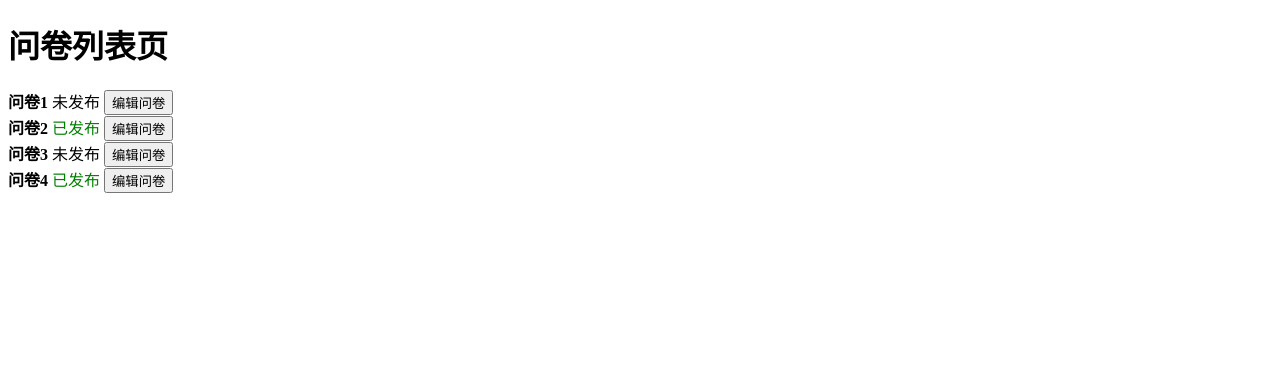
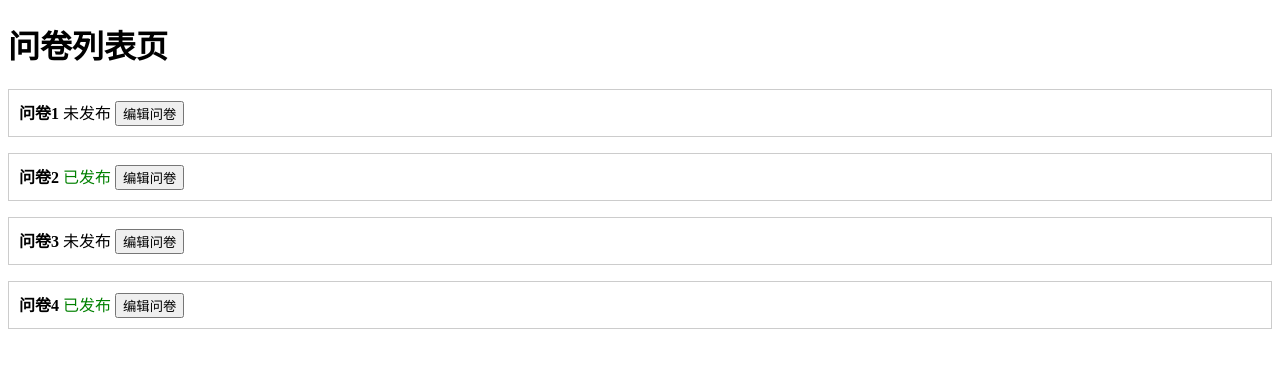
Before and after one commit to yinxi0607/wenjuanxing, a React (Vite) app: page / in a window 1280 px wide. Shown: the top 368 px of the page. Built offline with nearby package versions, Linux system fonts and the light colour scheme.

Commit message:
add QuestionCard.tsx

```diff
--- a/src/App.tsx
+++ b/src/App.tsx
@@ -1,35 +1,11 @@
+import List1 from "./List1.tsx";
 
 function App() {
-  // 问卷列表数据
-    const questionList = [
-        {id: 'q1',title: '问卷1',isPublished: false},
-        {id: 'q2',title: '问卷2',isPublished: true},
-        {id: 'q3',title: '问卷3',isPublished: false},
-        {id: 'q4',title: '问卷4',isPublished: true}
-    ]
-    function edit(id: string){
-        console.log("edit",id)
-    }
     return (
-        <div>
-            <h1>问卷列表页</h1>
-            <div>
-                {
-                    questionList.map(question => {
-                        const {id ,title, isPublished } = question
-                        return (
-                            <div key={id}>
-                                <strong>{title}</strong>
-                                &nbsp;
-                                {isPublished ? <span style={{color: 'green'}}>已发布</span> : <span>未发布</span> }
-                                &nbsp;
-                                <button onClick={()=>{edit(id)}}>编辑问卷</button>
-                            </div>
-                        )
-                    })
-                }
-            </div>
-        </div>
+        <>
+            <List1/>
+        </>
+
     )
 }
 
--- /dev/null
+++ b/src/List1.tsx
@@ -0,0 +1,33 @@
+import {FC} from "react";
+import QuestionCard from "./components/QuestionCard.tsx";
+
+const List1: FC = () => {
+    // 问卷列表数据
+    const questionList = [
+        {id: 'q1', title: '问卷1', isPublished: false},
+        {id: 'q2', title: '问卷2', isPublished: true},
+        {id: 'q3', title: '问卷3', isPublished: false},
+        {id: 'q4', title: '问卷4', isPublished: true}
+    ]
+
+
+
+    return (
+        <div>
+            <h1>问卷列表页</h1>
+            <div>
+                {
+                    questionList.map(question => {
+                        const {id, title, isPublished} = question
+                        return (
+                            <QuestionCard key={id} id={id} title={title} isPublished={isPublished}/>
+                        )
+                    })
+                }
+            </div>
+        </div>
+    )
+
+}
+
+export default List1
--- /dev/null
+++ b/src/components/QuestionCard.css
@@ -0,0 +1,5 @@
+.list-item {
+    border: 1px solid #ccc;
+    padding: 10px;
+    margin-bottom: 16px;
+}
--- /dev/null
+++ b/src/components/QuestionCard.tsx
@@ -0,0 +1,29 @@
+import {FC} from 'react';
+import './QuestionCard.css'
+
+interface PropsType{
+    id: string
+    title: string
+    isPublished: boolean
+}
+
+const QuestionCard: FC<PropsType> = props => {
+    const {id,title,isPublished} = props
+    function edit(id: string) {
+        console.log("edit", id)
+    }
+    return (
+        <div key={id} className="list-item">
+            <strong>{title}</strong>
+            &nbsp;
+            {isPublished ? <span style={{color: 'green'}}>已发布</span> : <span>未发布</span>}
+            &nbsp;
+            <button onClick={() => {
+                edit(id)
+            }}>编辑问卷
+            </button>
+        </div>
+    );
+};
+
+export default QuestionCard;
```
